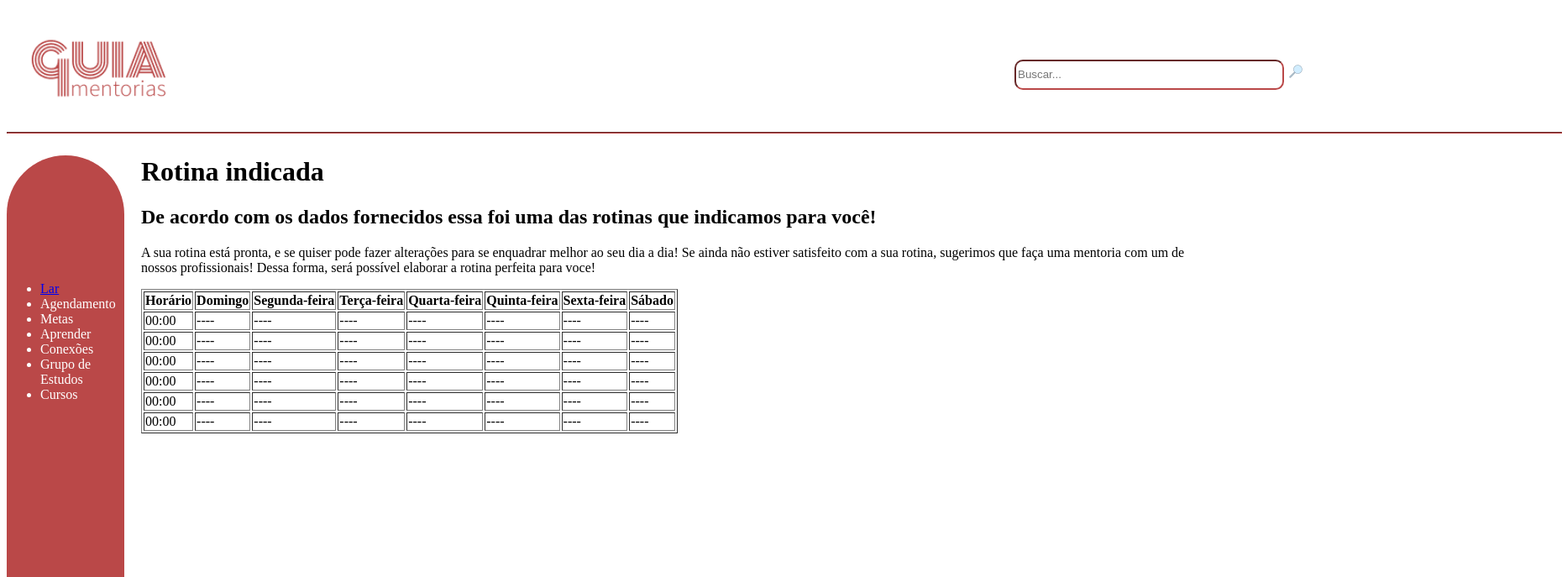
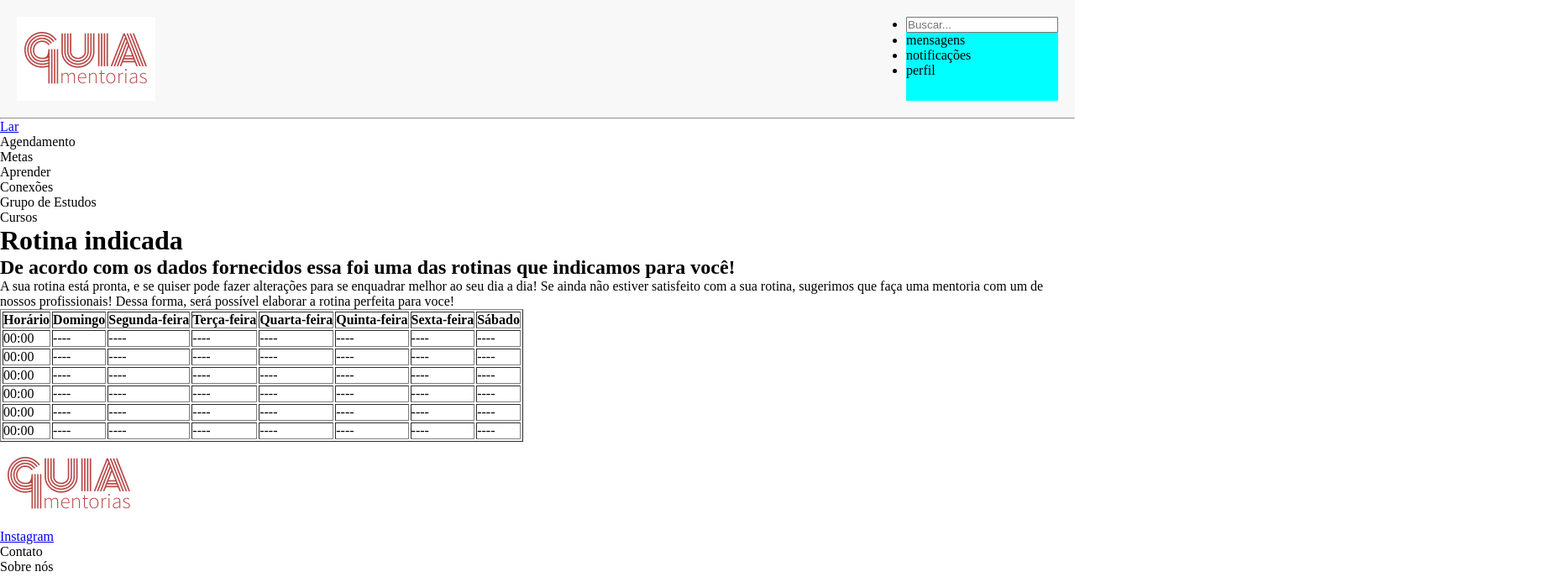
Before and after one commit to DevDan7/proz_grupo_4, a plain HTML site: page sprint02/layout05/index.html in a window 1280 px wide. Shown: the top 687 px of the page at 84% size, 1860 px wide, since content can reach past the window. Drawn offline with Linux system fonts and the light colour scheme.

Commit message:
Alterações no CSS

```diff
--- a/sprint02/layout05/index.html
+++ b/sprint02/layout05/index.html
@@ -11,10 +11,24 @@
 <body>
     <header>
         <img src="/imagens/logo-g4.png" alt="Logo do grupo 4" id="logo">
-        <h2>
+        <nav>
+            <ul>
+                <li>
                     <input type="text" placeholder="Buscar..."/ id="buscar">
-            <img src="/imagens/img-pesquisa.png" alt="Buscar" id="lupa"/>
-        </h2>
+                </li>
+                <li>
+                    mensagens
+                </li>
+                <li>
+                    notificações
+                </li>
+                <li>
+                    perfil
+                </li>
+            </ul>
+        </nav>
+    </header>
+    <main>
         <hr>
         <div class="sideBar">
             <nav>
@@ -29,9 +43,6 @@
                 </ul>
             </nav>
         </div>
-    </header>
-    <main>
-
         <h1>Rotina indicada</h1>
         <h2>De acordo com os dados fornecidos essa foi uma das rotinas que indicamos para você!</h2>
         <section>
--- a/sprint02/layout05/style.css
+++ b/sprint02/layout05/style.css
@@ -1,25 +1,40 @@
-#buscar {
-    border-radius: 10px;
-    width: 313px;
-    height: 30px;
-    position: relative;
-    left: 1200px;
-    bottom: 70px;
-    border-color: #BA4848;
+* {
+    margin: 0px;
+    padding: 0px;
 }
 
-#lupa {
+header {
+    background-color: #f8f8f8;
+    display: flex;
+    justify-content: space-between;
+    padding: 20px;
+
+}
+
+header nav {
+    background-color: aqua;
+}
+
+/*header h2 {
+    display: flex;
+    justify-content: flex-end;
+    margin-top: auto;
+    margin-bottom: auto;
+    height: 20px;
+    width: 20px;
+}*/
+
+/*#lupa {
     position: relative;
-    left: 1200px;
+    left: 120px;
     bottom: 70px;
 }
 
 #logo {
     position: relative;
-    top: 20px;
-    left: 20px;
     width: 180px;
     height: auto;
+    justify-content: flex-start;
 }
 
 hr {
@@ -30,12 +45,6 @@ hr {
     border-color:#BA4848;
 }
 
-nav {
-    position: relative;
-    top: 150px;
-    color: white;
-}
-
 .sideBar {
     position: relative;
     width: 140px;
@@ -43,10 +52,17 @@ nav {
     background-color: #BA4848;
     bottom: 30px;
     border-radius: 100px 100px 0px 0px;
+    padding-top: 100px;
+
+}
+
+.sideBar nav ul li {
+    list-style-type: none;
+    text-decoration: none;
 }
 
 main {
     position: relative;
     left: 160px;
     bottom: 650px;
-}
+}*/
```
Lines whose indentation alone changed are shown as unchanged.
